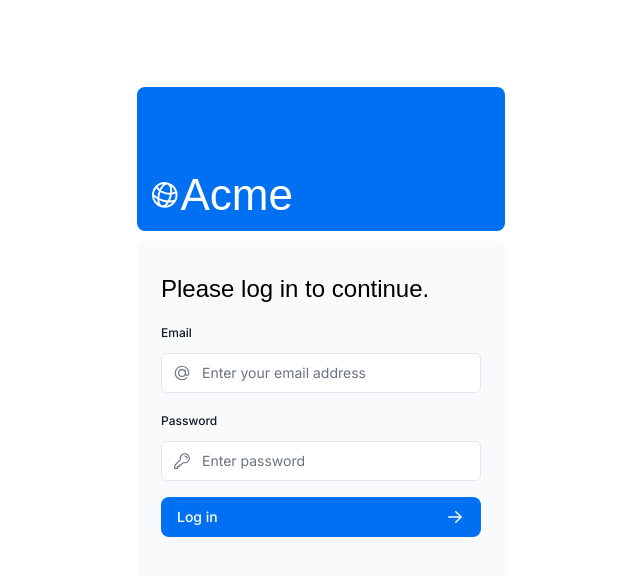
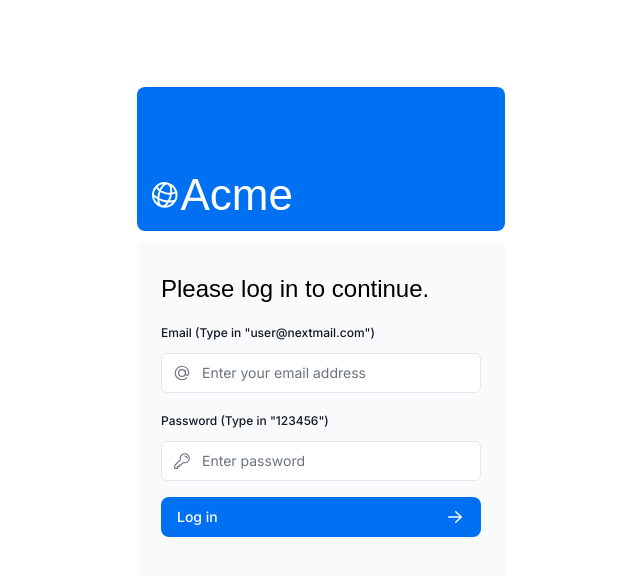
Before and after one commit to Luqzan/nextjs-financial-dashboard, a Next.js app: page /login in a window 1280 px wide. Shown: the top 576 px of the page, without its empty margins (319-959 px from the left). Built offline with nearby package versions, Linux system fonts and the light colour scheme; a web font is replaced by a local one.

Commit message:
production

```diff
--- a/app/ui/login-form.tsx
+++ b/app/ui/login-form.tsx
@@ -29,7 +29,7 @@ export default function LoginForm() {
               className="mb-3 mt-5 block text-xs font-medium text-gray-900"
               htmlFor="email"
             >
-              Email
+              Email (Type in "user@nextmail.com")
             </label>
             <div className="relative">
               <input
@@ -48,7 +48,7 @@ export default function LoginForm() {
               className="mb-3 mt-5 block text-xs font-medium text-gray-900"
               htmlFor="password"
             >
-              Password
+              Password (Type in "123456")
             </label>
             <div className="relative">
               <input
```
